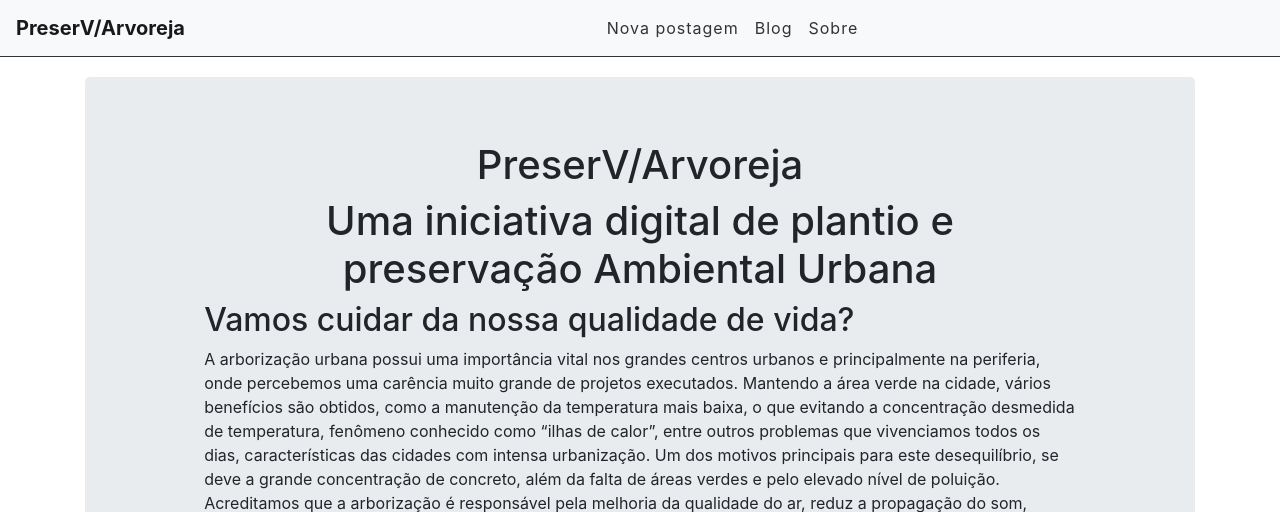
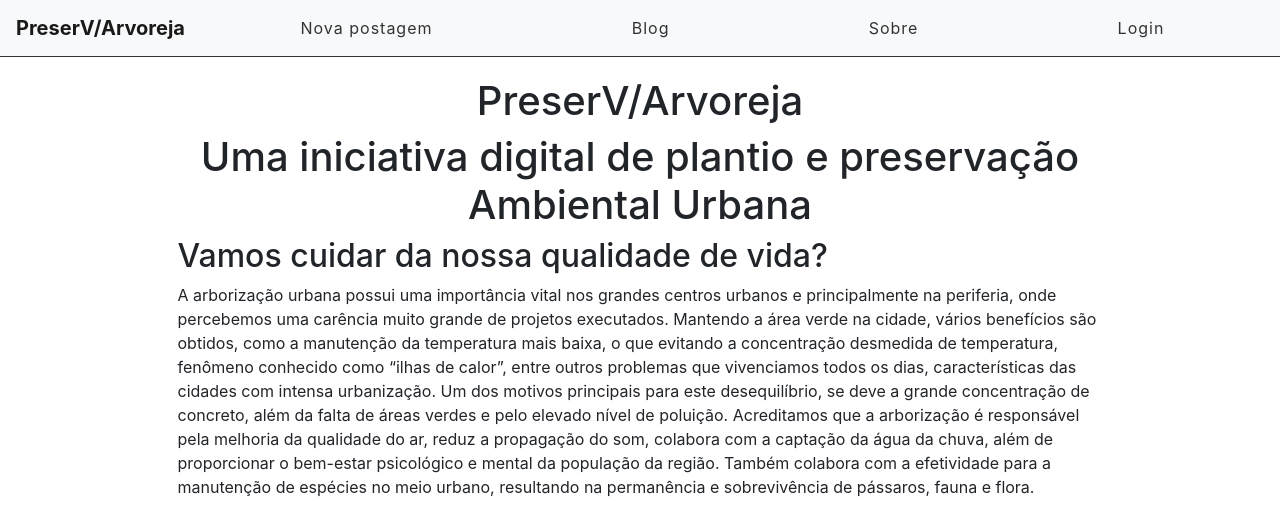
Before and after one commit to edimichaellima/blog, a Flask app: page / in a window 1280 px wide. Shown: the top 512 px of the page. Run offline with Flask 2, Linux system fonts and the light colour scheme; some libraries are stand-ins or nearby versions.

Commit message:
Ajuste navbar #3

```diff
--- a/static/css/styles.css
+++ b/static/css/styles.css
@@ -95,7 +95,7 @@ img {
 /* Rodapé */
 footer {
     background-color: #1d6e33;
-    height: 300px;
+    height: 200px;
     border-top: 2px solid #202020;
 }
 
--- a/templates/base.html
+++ b/templates/base.html
@@ -15,27 +15,34 @@
     <div class="container-fluid">
         <nav class="navbar navbar-expand-lg navbar-light bg-light">
             <a class="navbar-brand" href="{{ url_for('index')}}">PreserV/Arvoreja</a>
-            <div class="collapse navbar-collapse" id="navbarNav">
+
                     <ul class="navbar-nav">
                         <li class="nav-item">
                             <a class="nav-link" href="{{url_for('create')}}">Nova postagem</a>
                         </li>
+                    </ul>
+                        <ul class="navbar-nav">
                             <li class="nav-item">
                                 <a class="nav-link" href="{{url_for('inicial')}}">Blog</a>
                             </li>
+                        </ul>
+                        <ul class="navbar-nav">
                             <li class="nav-item">
                                 <a class="nav-link" href="#">Sobre</a>
                             </li>
                         </ul>
-            </div>
+                    </ul>
+                    <ul class="navbar-nav">
+                        <li class="nav-item">
+                            <a class="nav-link" href="#">Login</a>
+                        </li>
+                    </ul>
+
             </nav>
 
             <main role="main" class="container">
-          <div class="jumbotron">
                 {% block content %} {% endblock %}
-          </div>
             </main>
-
 
             <footer>
                 <ul>
```
Lines whose indentation alone changed are shown as unchanged.
